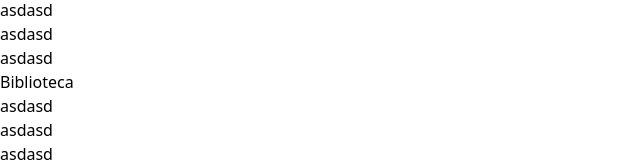
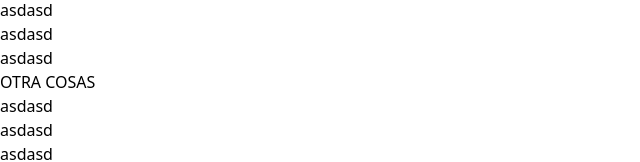
Before and after one commit to Acteon-25/EduConnect-Web, a React (Vite) app: page / in a window 1280 px wide. Shown: the part 546-708 px from the top of the page, without its empty margins (0-640 px from the left). Built offline with nearby package versions, Linux system fonts and the light colour scheme.

Commit message:
Change Bibliotea por otra cosa

```diff
--- a/src/components/Footer.jsx
+++ b/src/components/Footer.jsx
@@ -17,7 +17,7 @@ const Footer = () => {
           </ul>
         </div>
         <div>
-          <h3>Biblioteca</h3>
+          <h3>OTRA COSAS</h3>
           <ul>
             <li>asdasd</li>
             <li>asdasd</li>
```
